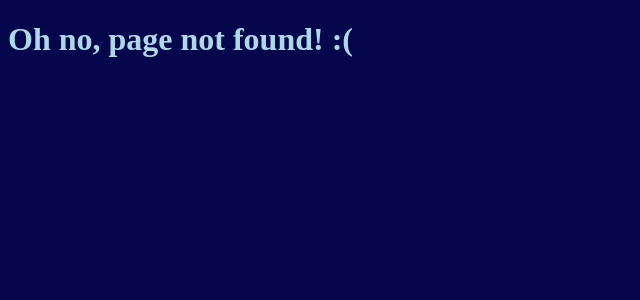
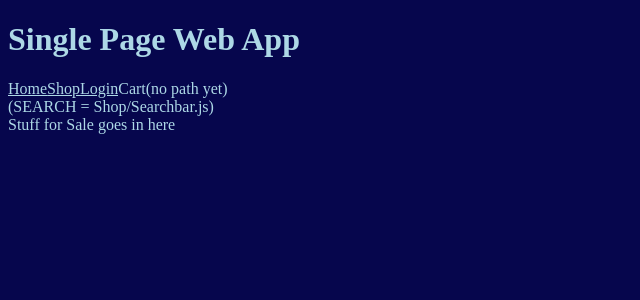
Before and after one commit to 2209-Poster-Children/PosterFront, a React (Create React App) app: page /shop in a window 1280 px wide. Before the commit this address had no page. Shown: the top 300 px of the page, without its empty margins (0-640 px from the left). Built offline with nearby package versions, Linux system fonts and the light colour scheme.

Commit message:
added navbar

```diff
--- a/src/components/General/App.js
+++ b/src/components/General/App.js
@@ -1,5 +1,6 @@
 import React from 'react';
 import { Outlet } from 'react-router-dom';
+import Navbar from './Navbar';
 
 const App = () => {
 
@@ -7,6 +8,8 @@ const App = () => {
         <div>
             <h1>Single Page Web App</h1>
 
+            <Navbar />
+
             <Outlet context />
         </div>
     )
--- /dev/null
+++ b/src/components/General/Navbar.js
@@ -0,0 +1,21 @@
+import { Link} from 'react-router-dom';
+
+const Navbar = () => {
+  return (
+    <div>
+      <nav>
+
+        <Link to="/">Home</Link>
+
+        <Link to="shop">Shop</Link>
+
+        <Link to="login">Login</Link>
+
+        <span>Cart(no path yet)</span>
+
+      </nav>
+    </div>
+  )
+}
+
+export default Navbar;
--- a/src/components/Shop/Products.js
+++ b/src/components/Shop/Products.js
@@ -0,0 +1,12 @@
+import Searchbar from './Searchbar';
+
+const Products = () => {
+  return (
+    <div>
+      <Searchbar />
+      Stuff for Sale goes in here
+    </div>
+  )
+}
+
+export default Products;
--- /dev/null
+++ b/src/components/Shop/Searchbar.js
@@ -0,0 +1,9 @@
+const Searchbar = () => {
+  return (
+    <div>
+      (SEARCH = Shop/Searchbar.js)
+    </div>
+  )
+}
+
+export default Searchbar;
```
Also changed, not shown: src/index.js (+8 -0 lines).
